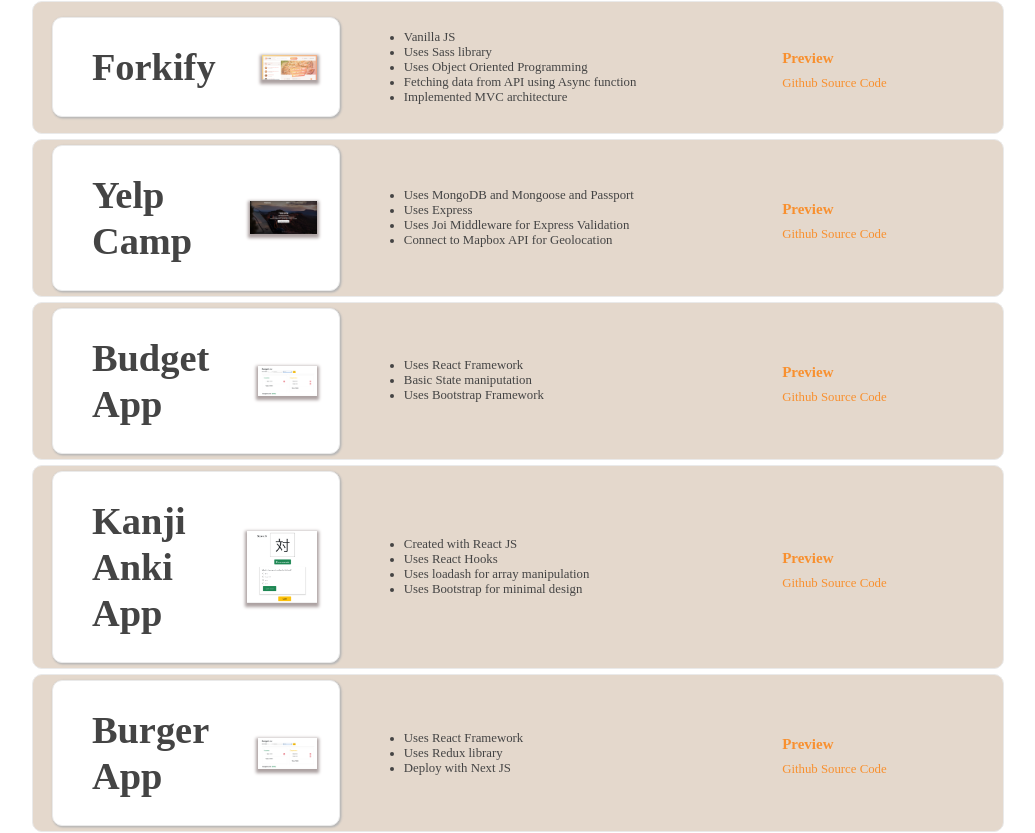
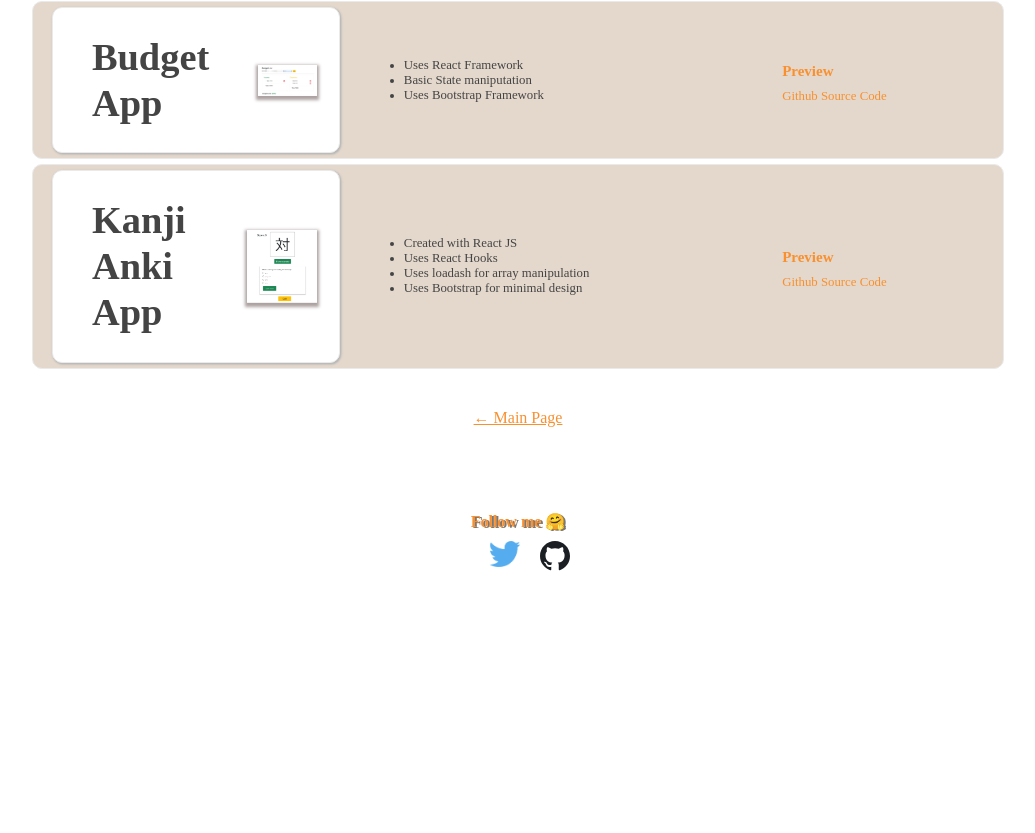
Before and after one commit to rcjdiv/mysite, a Next.js app: page /projects in a window 1280 px wide. Shown: the part 499-1332 px from the top of the page, without its empty margins (122-1157 px from the left). After the commit the page ends 1091 px from the top, so only its background shows below. Built offline with nearby package versions, Linux system fonts and the light colour scheme; a web font is replaced by a local one.

Commit message:
Remove some projects

```diff
--- a/public/project.json
+++ b/public/project.json
@@ -21,31 +21,6 @@
     "image": "/images/mapty.png",
     "github": "https://github.com/JoannaMarieDiaz/Projects/tree/master/Mapty"
   },
-  "Project3": {
-    "name": "Forkify",
-    "URL": "https://forkify-app-joanna.netlify.app",
-    "description": [
-      "Vanilla JS",
-      "Uses Sass library",
-      "Uses Object Oriented Programming",
-      "Fetching data from API using Async function",
-      "Implemented MVC architecture"
-    ],
-    "image": "/forkify.png",
-    "github": "https://github.com/JoannaMarieDiaz/Forkify.git"
-  },
-  "Project4": {
-    "name": "Yelp Camp",
-    "URL": "https://yelp-camp-joanna.herokuapp.com/",
-    "description": [
-      "Uses MongoDB and Mongoose and Passport",
-      "Uses Express",
-      "Uses Joi Middleware for Express Validation",
-      "Connect to Mapbox API for Geolocation"
-    ],
-    "image": "/images/yelpcamp.png",
-    "github": "https://github.com/JoannaMarieDiaz/YelpCamp"
-  },
   "Project5": {
     "name": "Budget App",
     "URL": "https://budget-app-eight.vercel.app/",
@@ -68,16 +43,5 @@
     ],
     "image": "/images/n3-kanji-app.png",
     "github": "https://github.com/JoannaMarieDiaz/N3-Kanji"
-  },
-  "Project7": {
-    "name": "Burger App",
-    "URL": "https://temp-page-joanna.netlify.app/",
-    "description": [
-      "Uses React Framework",
-      "Uses Redux library",
-      "Deploy with Next JS"
-    ],
-    "image": "/images/budgetApp.png",
-    "github": "https://github.com/JoannaMarieDiaz/burger-builder"
   }
 }
--- a/styles/About.module.css
+++ b/styles/About.module.css
@@ -42,7 +42,7 @@
 }
 @media screen and (max-width: 359px) {
   .about {
-    height: 4000vh;
+    height: 400vh;
     width: 90%;
   }
 }
```
Also changed, not shown: components/ProjectList.js (+37 -0 lines), pages/about.js (+4 -4 lines).
